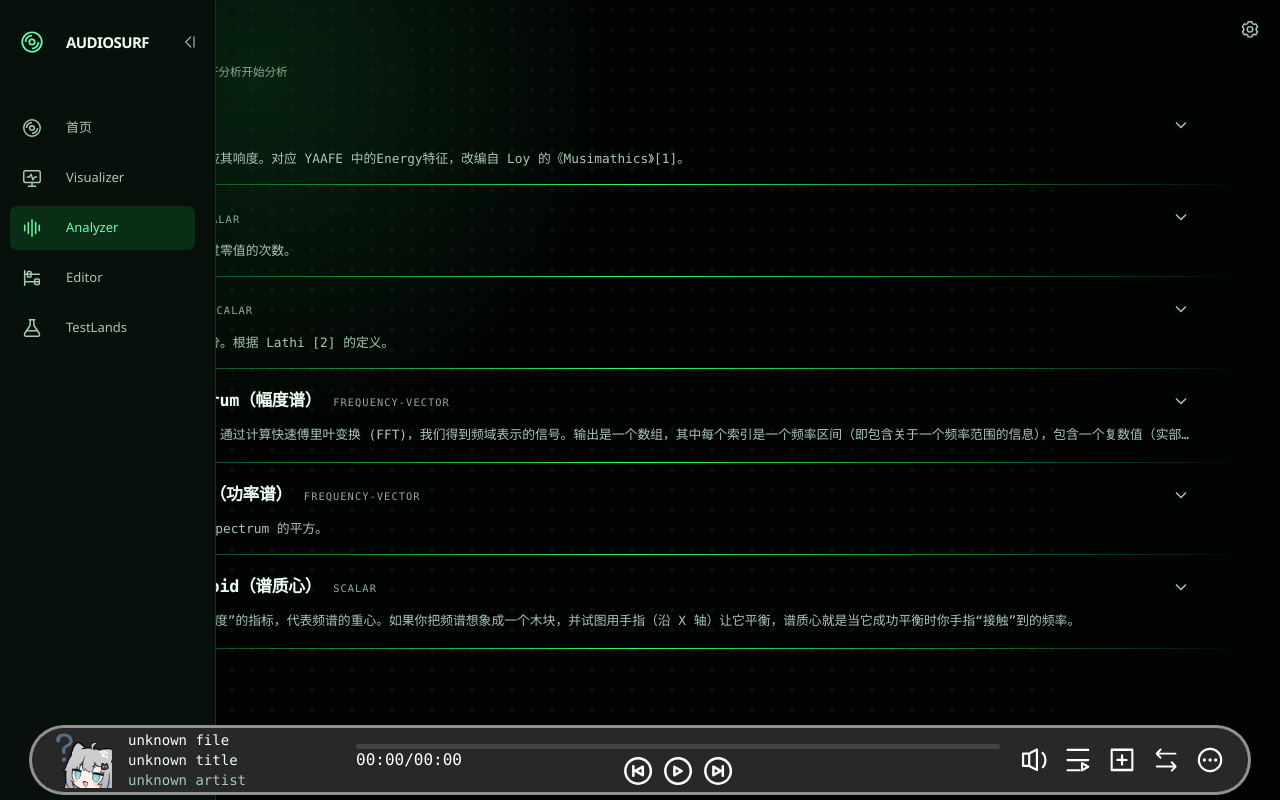
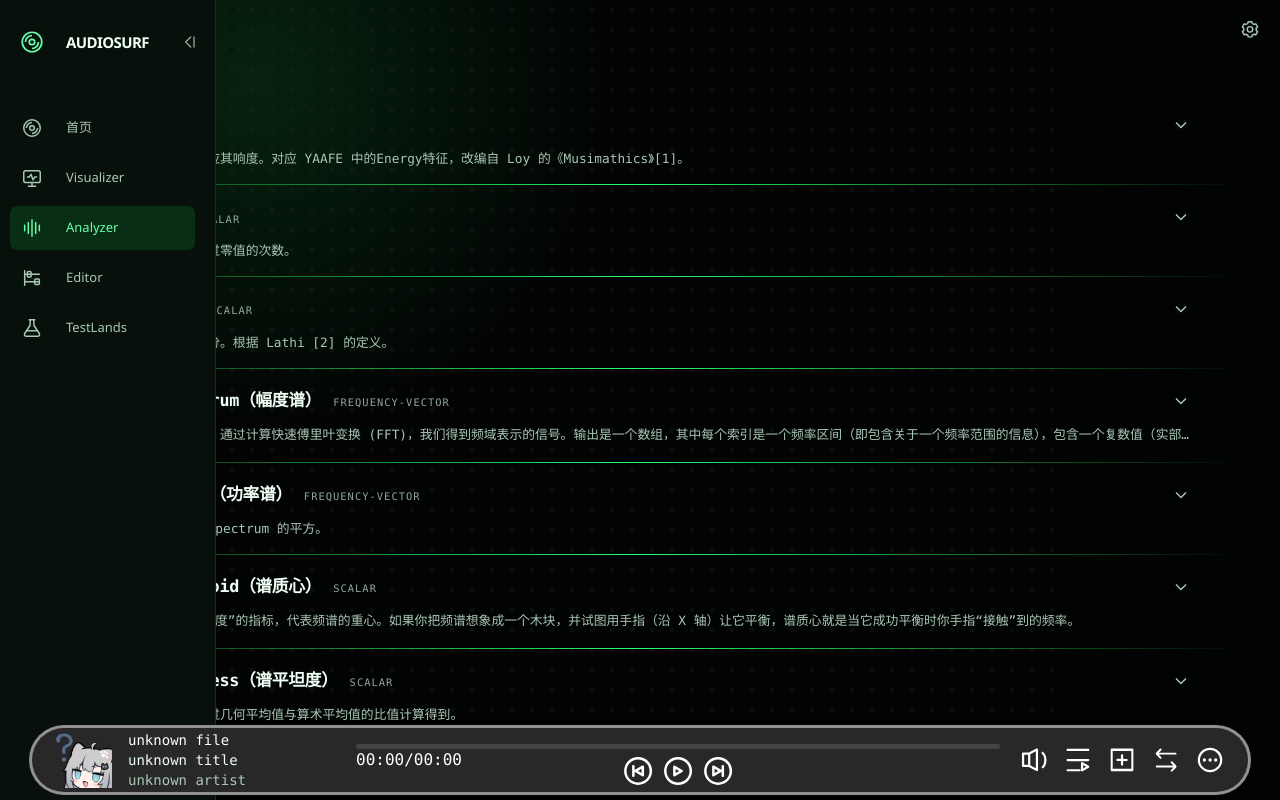
Before and after one commit to OoffofononeoZ/AudioNotSurfYet, a Vue app: page /analyzer in a window 1280 px wide. Built offline with nearby package versions, Linux system fonts and the light colour scheme.

Commit message:
fix：analyzer页面样式修改

```diff
--- a/src/views/Analyzer.vue
+++ b/src/views/Analyzer.vue
@@ -4,9 +4,7 @@
         <div class="analyzer-content">
             <div class="analyzer-status" aria-live="polite">
                 <span :data-state="analysis.state">{{ analysisStateLabel }}</span>
-                <span>{{ activeFeatureQueue.length }}/4 项展开分析</span>
-                <span v-if="activeFeatureQueue.length === 0">展开分析开始分析</span>
-                <span v-if="sessionStore.persistence.state === 'not-persisted'">当前工作区未持久化</span>
+                <span>{{ activeFeatureQueue.length }}/4 项</span>                <span v-if="sessionStore.persistence.state === 'not-persisted'">当前工作区未持久化</span>
                 <button v-if="analysis.error?.recoverable" type="button" @click="retryAnalysis">重试分析</button>
             </div>
             <p v-if="analysis.error" class="analysis-error" role="alert">{{ analysis.error.message }}</p>
@@ -354,7 +352,7 @@ onBeforeUnmount(() => {
     background: radial-gradient(circle at 20% 10%, var(--glow-accent), transparent 28%), var(--canvas);
     color: var(--ink); z-index: var(--layer-content); }
 .analyzer-content { position: relative; display: flex; flex-direction: column; box-sizing: border-box;
-    height: 100%; padding: 64px max(24px, calc((100% - 1760px) / 2)) 150px; }
+    height: 100%; padding: 64px max(24px, calc((100% - 1760px) / 2)) 70px; }
 .analyzer-status { display: flex; flex-wrap: wrap; align-items: center; flex: none;
     gap: 6px 16px; padding: 0 8px 12px; color: var(--mute); font-size: 0.72rem; }
 .analyzer-status [data-state="ready"] { color: var(--accent-deep); }
```
